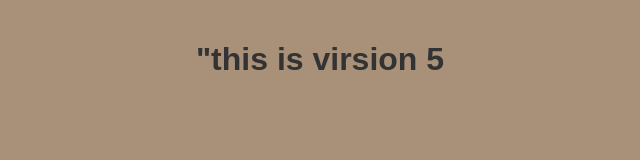
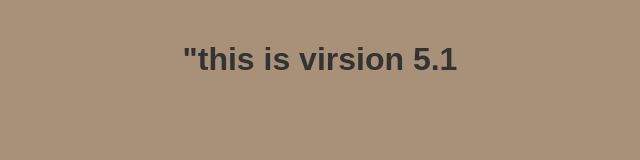
Before and after one commit to pradhumna0912/gitrepo, a plain HTML site: page index.html in a window 1280 px wide. Shown: the whole page, without its empty margins (320-960 px from the left). Drawn offline with Linux system fonts and the light colour scheme.

Commit message:
this is 5.1 version

```diff
--- a/index.html
+++ b/index.html
@@ -7,6 +7,6 @@
     <title>Document</title>
 </head>
 <body>
-    <h1>"this is virsion 5</h1>
+    <h1>"this is virsion 5.1</h1>
 </body>
 </html>
```
